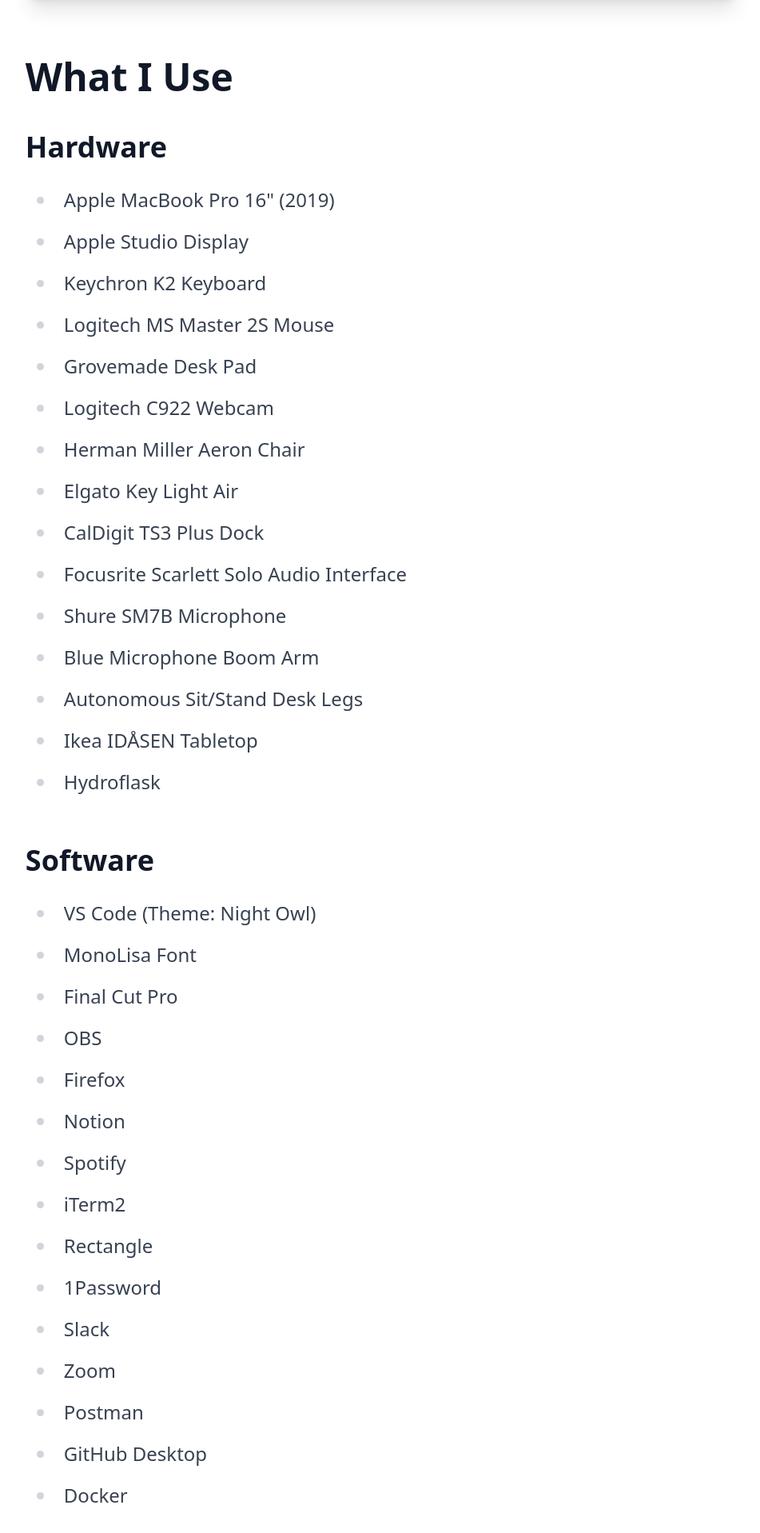
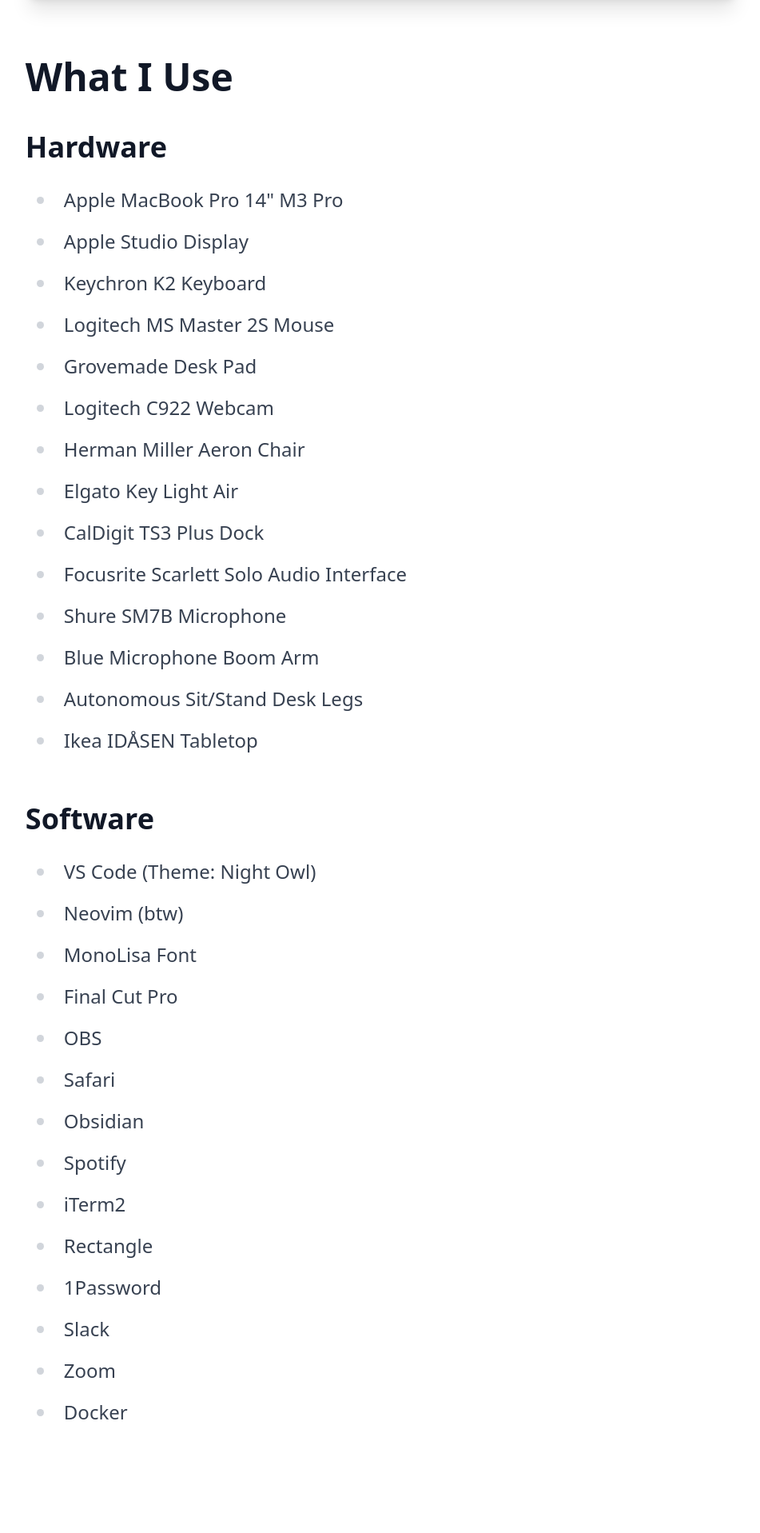
Before and after one commit to blakewilson/blake.id, a Next.js app: page /uses in a window 1280 px wide. Shown: the part 811-2728 px from the top of the page at 80% size, without its empty margins (162-1113 px from the left). After the commit the page ends 2625 px from the top, so only its background shows below. Built offline with nearby package versions, Linux system fonts and the light colour scheme.

Commit message:
Update uses page

```diff
--- a/pages/uses.tsx
+++ b/pages/uses.tsx
@@ -2,6 +2,7 @@
 import SEO from "../components/seo";
 import { PostType } from "./[slug]";
 import Image from "next/image";
+import DeskImage from "../public/desk.jpeg";
 
 export default function Home({ allPosts }: { allPosts: PostType[] }) {
   return (
@@ -14,7 +15,7 @@
           <Image
             className="rounded-xl shadow-xl"
             alt="My Desk Setup"
-            src="/desk.jpeg"
+            src={DeskImage}
             width="4032"
             height="3024"
             placeholder="blur"
@@ -24,7 +25,7 @@
           <h3>Hardware</h3>
 
           <ul>
-            <li>Apple MacBook Pro 16" (2019)</li>
+            <li>Apple MacBook Pro 14" M3 Pro</li>
             <li>Apple Studio Display</li>
             <li>Keychron K2 Keyboard</li>
             <li>Logitech MS Master 2S Mouse</li>
@@ -38,26 +39,24 @@
             <li>Blue Microphone Boom Arm</li>
             <li>Autonomous Sit/Stand Desk Legs</li>
             <li>Ikea IDÅSEN Tabletop</li>
-            <li>Hydroflask</li>
           </ul>
 
           <h3>Software</h3>
 
           <ul>
             <li>VS Code (Theme: Night Owl)</li>
+            <li>Neovim (btw)</li>
             <li>MonoLisa Font</li>
             <li>Final Cut Pro</li>
             <li>OBS</li>
-            <li>Firefox</li>
-            <li>Notion</li>
+            <li>Safari</li>
+            <li>Obsidian</li>
             <li>Spotify</li>
             <li>iTerm2</li>
             <li>Rectangle</li>
             <li>1Password</li>
             <li>Slack</li>
             <li>Zoom</li>
-            <li>Postman</li>
-            <li>GitHub Desktop</li>
             <li>Docker</li>
           </ul>
         </div>
```
